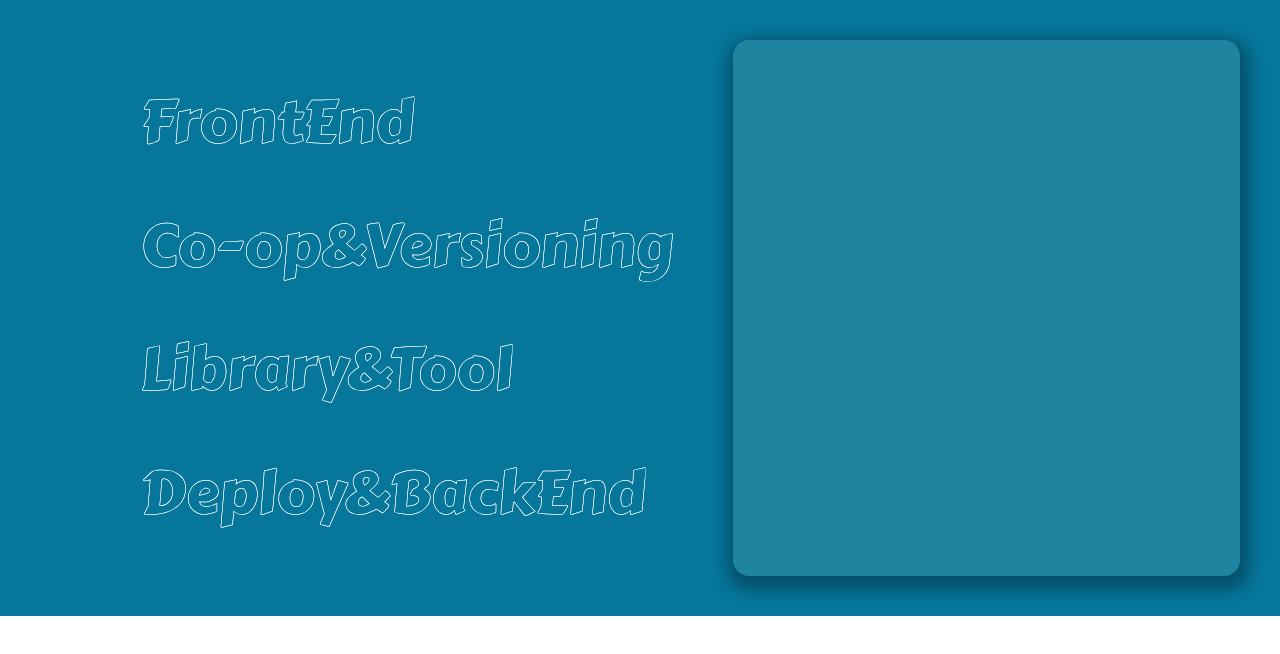
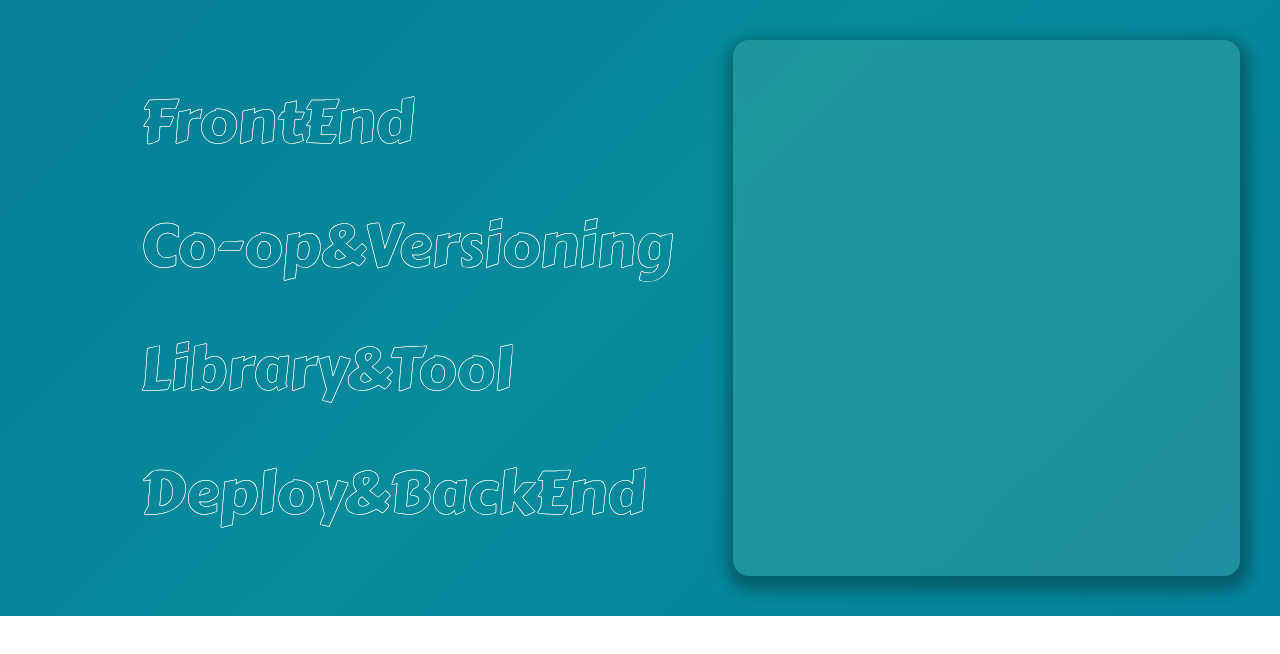
Before and after one commit to goodjam92/my-website, a Next.js app: page /about in a window 1280 px wide. Shown: the top 654 px of the page. Built offline with nearby package versions, Linux system fonts and the light colour scheme.

Commit message:
fix: about 화면 스타일 수정

```diff
--- a/pages/about.tsx
+++ b/pages/about.tsx
@@ -4,7 +4,11 @@ import { VisibleProps } from "@/model/VisibleProps";
 import { ContentBox, FlexBox } from "@/components/common/commonStyle";
 import MySkils from "@/components/about/MySkils";
 import Description from "@/components/about/Description";
-import { fadeIn, fadeOut } from "@/components/animation/animation";
+import {
+  backgroundAnimate,
+  fadeIn,
+  fadeOut,
+} from "@/components/animation/animation";
 import { Spacer } from "@/components/Spacer";
 
 export default function About() {
@@ -62,8 +66,9 @@ export default function About() {
 const AboutWrap = styled.section`
   width: 100%;
   min-height: 100%;
-  background-color: #06769b;
-  background-size: cover;
+  background: linear-gradient(-45deg, #06769b, #068c9b, #0c638f, #06769b);
+  background-size: 400% 400%;
+  animation: ${backgroundAnimate} 20s ease infinite;
   display: flex;
   align-items: center;
   justify-content: center;
@@ -80,7 +85,7 @@ const RightContent = styled.div<VisibleProps>`
   border-radius: 1.6rem;
   box-sizing: border-box;
   background-color: rgba(255, 255, 192, 0.1);
-  backdrop-filter: blur(2rem);
+  backdrop-filter: blur(0.4rem);
   box-shadow: 0.2rem 0.7rem 1.5rem 0.8rem rgba(0, 0, 0, 0.3);
   opacity: 0;
   z-index: 1;
```
